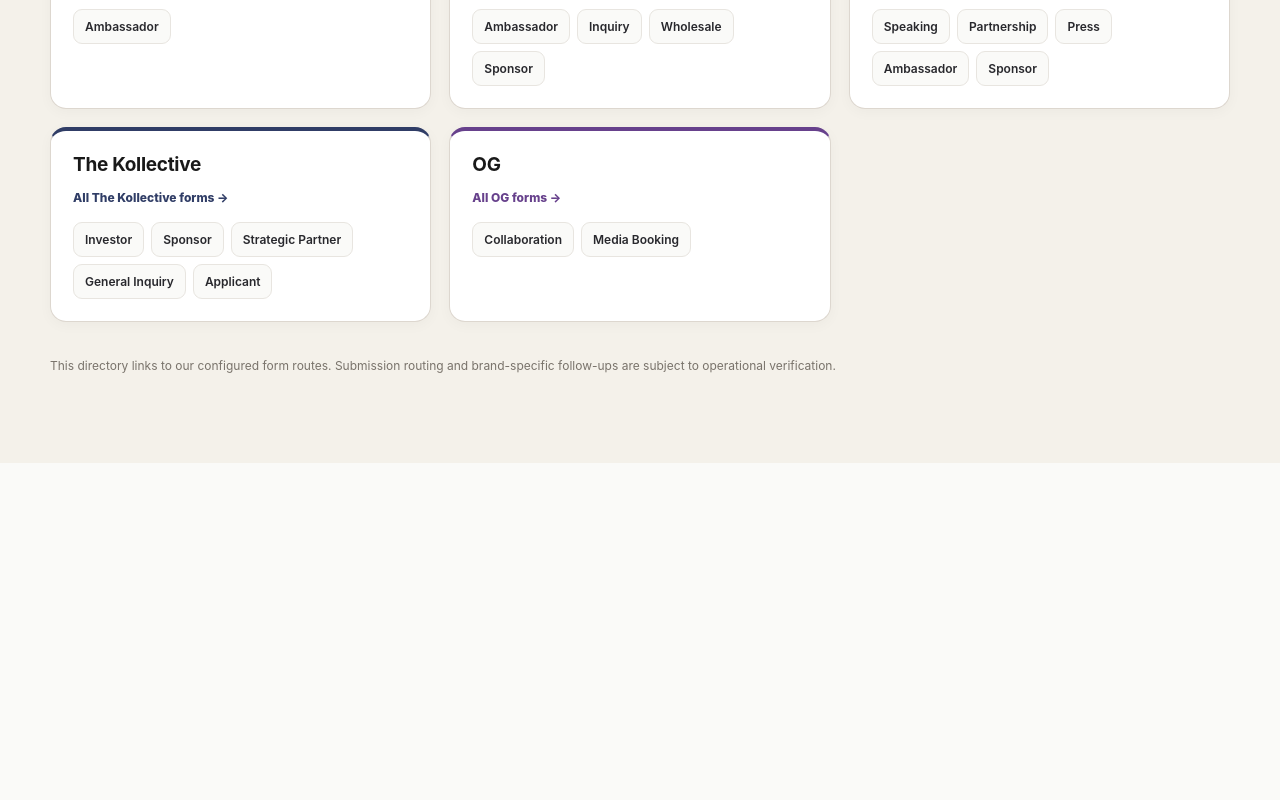
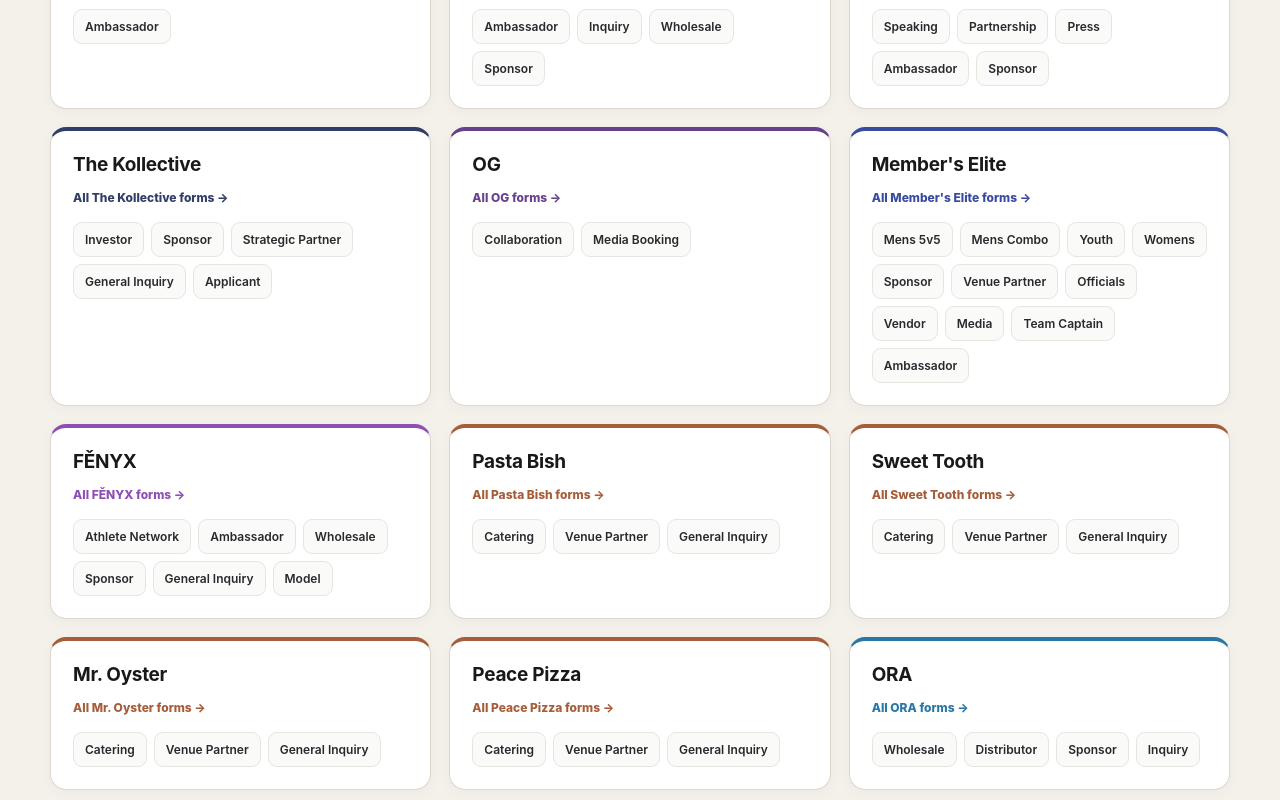
Before and after one commit to dolodorsey/khg-forms, a Next.js app: page /focus in a window 1280 px wide. Shown: the part 1520-2320 px from the top of the page. Before the commit the page ends 1983 px from the top, so only its background shows below. Built offline with nearby package versions, Linux system fonts and the light colour scheme.

Commit message:
Add FENYX Member's Elite and independent food/beverage forms to focus directory

```diff
--- a/src/app/focus/page.js
+++ b/src/app/focus/page.js
@@ -213,7 +213,22 @@ const BRANDS = [
       "collaboration",
       "media-booking"
     ]
-  }
+  },
+  {"name":"Member's Elite","slug":"members-elite","color":"#384BA1","forms":["mens-5v5","mens-combo","youth","womens","sponsor","venue-partner","officials","vendor","media","team-captain","ambassador"]},
+  {"name":"FĚNYX","slug":"fenyx","color":"#8F4EB5","forms":["athlete-network","ambassador","wholesale","sponsor","general-inquiry","model"]},
+  {"name":"Pasta Bish","slug":"pasta-bish","color":"#A65D39","forms":["catering","venue-partner","general-inquiry"]},
+  {"name":"Sweet Tooth","slug":"sweet-tooth","color":"#A65D39","forms":["catering","venue-partner","general-inquiry"]},
+  {"name":"Mr. Oyster","slug":"mr-oyster","color":"#A65D39","forms":["catering","venue-partner","general-inquiry"]},
+  {"name":"Peace Pizza","slug":"peace-pizza","color":"#A65D39","forms":["catering","venue-partner","general-inquiry"]},
+  {"name":"ORA","slug":"ora","color":"#2877A5","forms":["wholesale","distributor","sponsor","inquiry"]},
+  {"name":"OTINI","slug":"otini","color":"#2877A5","forms":["wholesale","distributor","sponsor","inquiry"]},
+  {"name":"Casa Cantina","slug":"casa-cantina","color":"#2877A5","forms":["wholesale","distributor","sponsor","inquiry"]},
+  {"name":"Double Zero","slug":"double-zero","color":"#2877A5","forms":["wholesale","distributor","sponsor","inquiry"]},
+  {"name":"Tempo","slug":"tempo","color":"#2877A5","forms":["wholesale","distributor","sponsor","inquiry"]},
+  {"name":"Nativa","slug":"nativa","color":"#2877A5","forms":["wholesale","distributor","sponsor","inquiry"]},
+  {"name":"Tribal","slug":"tribal","color":"#2877A5","forms":["wholesale","distributor","sponsor","inquiry"]},
+  {"name":"Privé","slug":"prive","color":"#2877A5","forms":["wholesale","distributor","sponsor","inquiry"]},
+  {"name":"XXX","slug":"xxx","color":"#2877A5","forms":["wholesale","distributor","sponsor","inquiry"]}
 ];
 const pretty = (s) => s.replaceAll('-', ' ').replace(/\b\w/g, x => x.toUpperCase());
 export const metadata = {title:'KHG | Current Focus Forms', description:'Applications, sponsorships, partners and signups for active Kollective companies.'};
```
